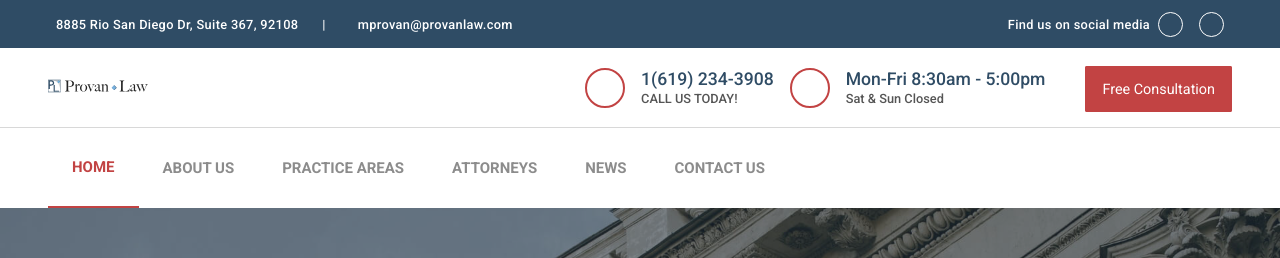
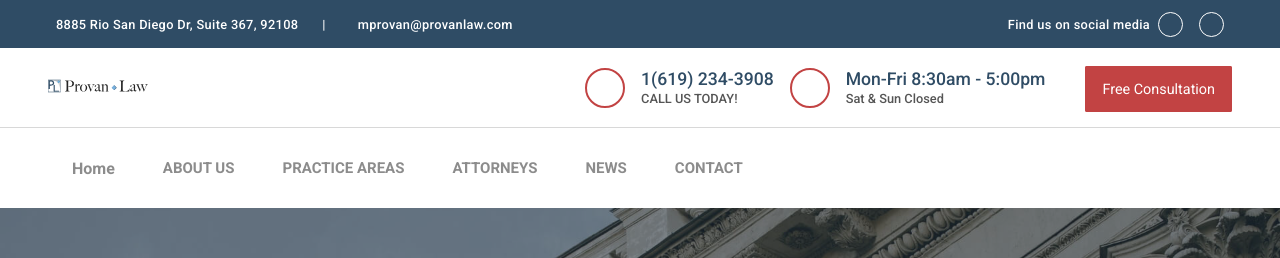
Before and after one commit to jecreative/provan_law, a Next.js app: page / in a window 1280 px wide. Shown: the top 258 px of the page. Built offline with nearby package versions, Linux system fonts and the light colour scheme.

Commit message:
Adjusted navigation from [slug] to home page

```diff
--- a/src/components/Header/HeaderBottom.tsx
+++ b/src/components/Header/HeaderBottom.tsx
@@ -7,13 +7,20 @@ const HeaderBottom = ({ router }) => {
   return (
     <Nav>
       <ul>
-        <ScrollLink
-          to='header'
-          className={router.pathname === '/' ? 'active' : undefined}
+        <Link href='/'>
+          <li
+            className={router.pathname === '/' ? 'active' : ''}
+            style={{ cursor: 'pointer' }}
           >
-          <li>Home</li>
-        </ScrollLink>
+            Home
+          </li>
+        </Link>
 
+        {router.pathname.includes('news') ? (
+          <Link href='/#about'>
+            <li>ABOUT US</li>
+          </Link>
+        ) : (
           <ScrollLink
             to='about'
             spy={true}
@@ -24,7 +31,13 @@ const HeaderBottom = ({ router }) => {
           >
             <li>About Us</li>
           </ScrollLink>
+        )}
 
+        {router.pathname.includes('news') ? (
+          <Link href='/#services'>
+            <li>PRACTICE AREAS</li>
+          </Link>
+        ) : (
           <ScrollLink
             to='services'
             spy={true}
@@ -35,24 +48,49 @@ const HeaderBottom = ({ router }) => {
           >
             <li>Practice Areas</li>
           </ScrollLink>
+        )}
 
+        {router.pathname.includes('news') ? (
+          <Link href='/#attorneys'>
+            <li>ATTORNEYS</li>
+          </Link>
+        ) : (
           <ScrollLink
             to='attorneys'
             spy={true}
             smooth={true}
             duration={600}
             exact='true'
-          offset={0}
+            offset={-30}
           >
             <li>Attorneys</li>
           </ScrollLink>
+        )}
 
-        <Link href='/post'>
-          <a>
+        {router.pathname.includes('news') ? (
+          <Link href='/#news'>
+            <li className={router.pathname.includes('news') ? 'active' : ''}>
+              NEWS
+            </li>
+          </Link>
+        ) : (
+          <ScrollLink
+            to='news'
+            spy={true}
+            smooth={true}
+            duration={600}
+            exact='true'
+            offset={0}
+          >
             <li>News</li>
-          </a>
+          </ScrollLink>
+        )}
+
+        {router.pathname.includes('news') ? (
+          <Link href='/#contact'>
+            <li>CONTACT</li>
           </Link>
-
+        ) : (
           <ScrollLink
             to='contact'
             spy={true}
@@ -61,8 +99,9 @@ const HeaderBottom = ({ router }) => {
             exact='true'
             offset={-25}
           >
-          <li>Contact Us</li>
+            <li>Contact</li>
           </ScrollLink>
+        )}
       </ul>
     </Nav>
   )
@@ -85,11 +124,13 @@ const Nav = styled.nav`
     height: 100%;
     display: flex;
     align-items: center;
+    color: #8c8c8c;
     li {
       height: 100%;
       display: grid;
       place-items: center;
       padding: 0.4rem 1.5rem;
+      cursor: pointer;
       &:hover {
         border-bottom: 2px solid #c24343;
         color: #c24343;
@@ -105,10 +146,6 @@ const Nav = styled.nav`
       cursor: pointer;
       color: #8c8c8c;
       pointer-events: all;
-      &.active {
-        color: #c24343;
-        border-bottom: 2px solid #c24343;
-      }
     }
   }
 `
--- a/src/components/Header/HeaderCenter.tsx
+++ b/src/components/Header/HeaderCenter.tsx
@@ -51,10 +51,14 @@ const HeaderCenter = ({ router }) => {
       </div>
       {/* Mobile Nav Toggle */}
       <MobileNavToggle onClick={() => setMobileNav(!mobileNav)}>
-        <i className={mobileNav ? 'fas fa-plus active' : 'fas fa-plus'}></i>
+        <i
+          className={mobileNav ? 'fas fa-plus toggleActive' : 'fas fa-plus'}
+        ></i>
       </MobileNavToggle>
       {/* Mobile Nav */}
-      <MobileNav className={mobileNav ? 'mobileNav active' : 'mobileNav'}>
+      <MobileNav
+        className={mobileNav ? 'mobileNav mobileNavActive' : 'mobileNav'}
+      >
         <h3>Menu</h3>
         <ul>
           <ScrollLink
@@ -105,22 +109,27 @@ const HeaderCenter = ({ router }) => {
             smooth={true}
             duration={600}
             exact='true'
-            offset={-25}
+            offset={0}
           >
             <li onClick={() => setMobileNav(!mobileNav)}>
               <i className='fas fa-users'></i>
-              Attorney
+              Attorneys
             </li>
           </ScrollLink>
 
-          <Link href='/post'>
-            <a>
-              <li onClick={() => setMobileNav(!mobileNav)}>
-                <i className='fab fa-microblog'></i>
-                Blog
-              </li>
-            </a>
-          </Link>
+          <ScrollLink
+            to='news'
+            spy={true}
+            smooth={true}
+            duration={600}
+            exact='true'
+            offset={0}
+          >
+            <li onClick={() => setMobileNav(!mobileNav)}>
+              <i className='fab fa-microblog'></i>
+              News
+            </li>
+          </ScrollLink>
 
           <ScrollLink
             to='contact'
@@ -241,8 +250,9 @@ const MobileNavToggle = styled.div`
     transform: rotate(0deg);
     transition: all 0.1s ease-in-out;
   }
-  .fas.fa-plus.active {
+  .fas.fa-plus.toggleActive {
     transform: rotate(-45deg);
+    border-bottom: transparent;
   }
   @media (min-width: 926px) {
     display: none;
```
Lines whose indentation alone changed are shown as unchanged.
